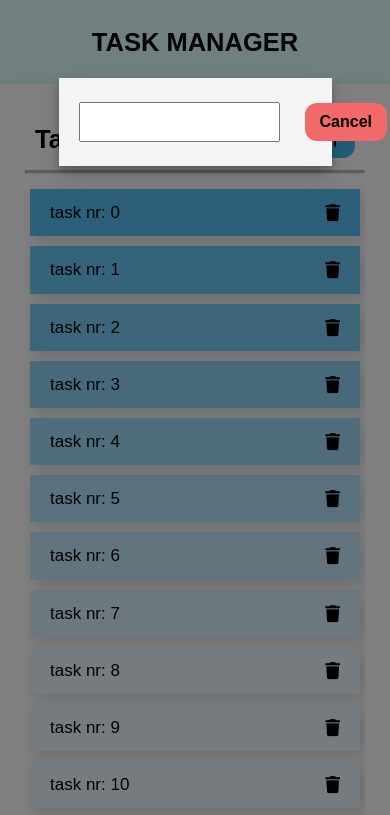
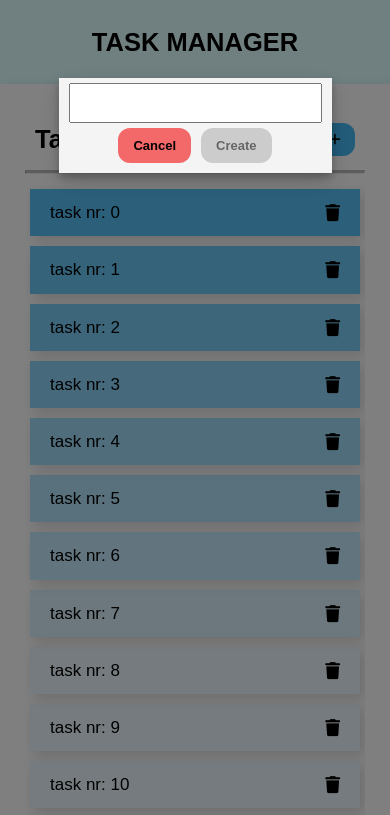
Before and after one commit to rr-sk-dev/task-manager-v1, a plain HTML site: page index.html in a window 390 px wide. Both pictures are taken after a click on the button 335 px from the left and 139 px from the top of the page. Shown: the top 815 px of the page. Drawn offline with Linux system fonts and the light colour scheme.

Commit message:
responsive modal

```diff
--- a/styles.css
+++ b/styles.css
@@ -198,3 +198,22 @@ footer {
         opacity: 1;
     }
 }
+
+@media only screen and (max-width: 600px) {
+    .modal .modal-content {
+        flex-direction: column;
+        justify-content: space-between;
+        align-items: center;
+        padding: 5px 10px;
+    }
+
+    input {
+        margin-right: 0;
+        width: 100%;
+    }
+
+    button {
+        font-size: 13px;
+    }
+
+}
```
